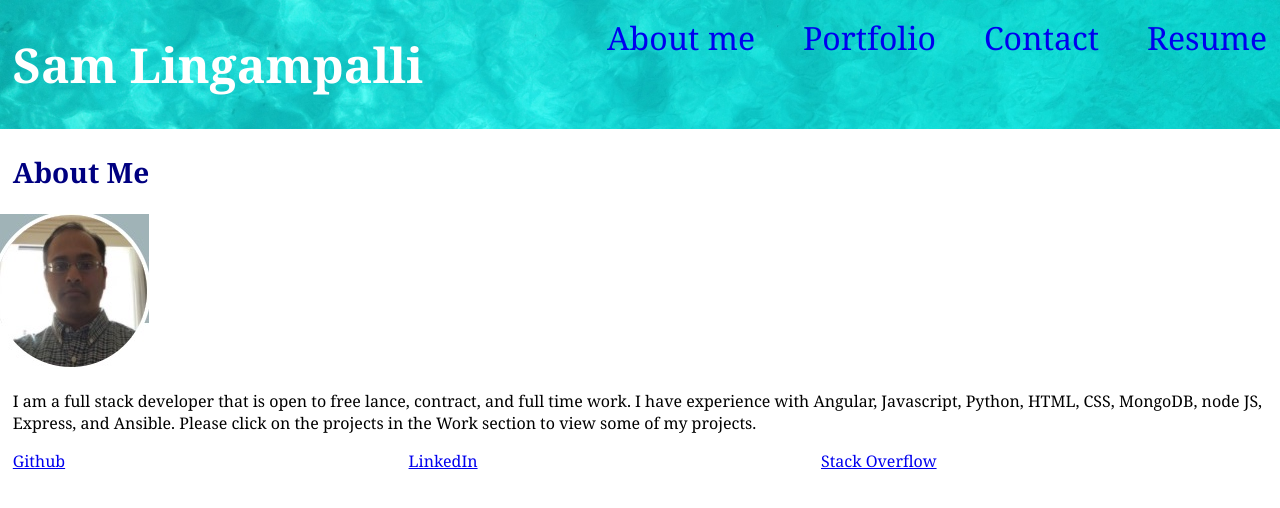
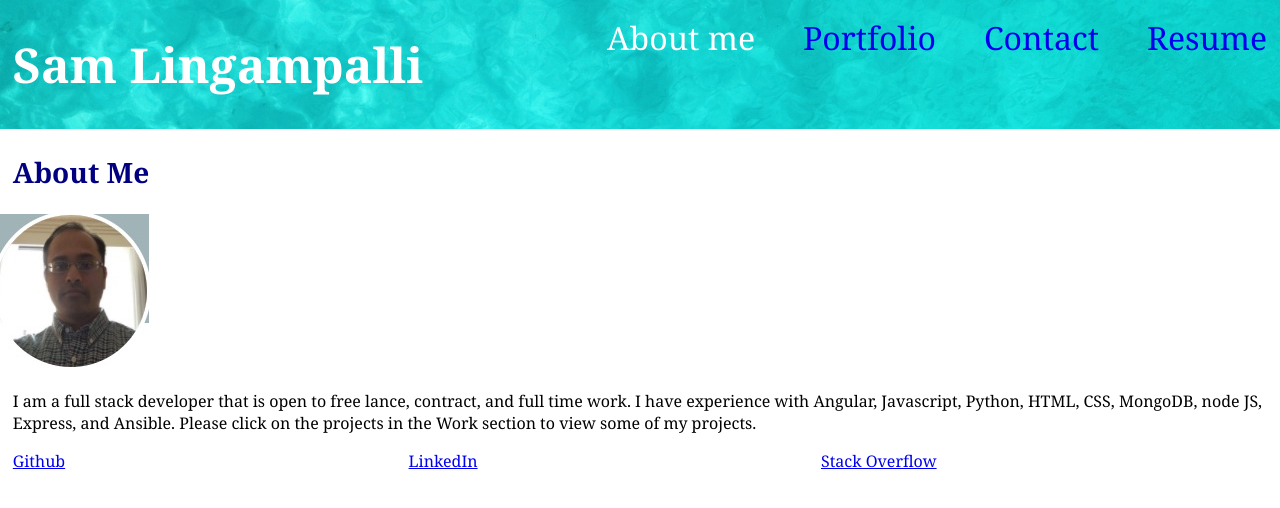
Before and after one commit to ts795/react-portfolio, a React (Create React App) app: page / in a window 1280 px wide. Shown: the top 508 px of the page. Built offline with nearby package versions, Linux system fonts and the light colour scheme.

Commit message:
Change color of active link

```diff
--- a/src/components/Navigation.js
+++ b/src/components/Navigation.js
@@ -11,7 +11,7 @@ function Navigation() {
   return (
     <ul className="nav nav-tabs">
       <li className="nav-item">
-        <Link to="/aboutme" className={location.pathname === "/aboutme" || location.pathname === "/" ? "nav-link active" : "nav-link"}>
+        <Link to="/aboutme" className={location.pathname === "/aboutme" || location.pathname === "/" || location.pathname === "/react-portfolio" ? "nav-link active" : "nav-link"}>
           About me
         </Link>
       </li>
--- a/src/components/navigation.css
+++ b/src/components/navigation.css
@@ -14,6 +14,11 @@
     text-decoration: none;
 }
 
+.active {
+    /* Set the active link to white */
+    color: white;
+}
+
 @media screen and (max-width: 792px) {
     .nav {
         flex-direction: column;
```
